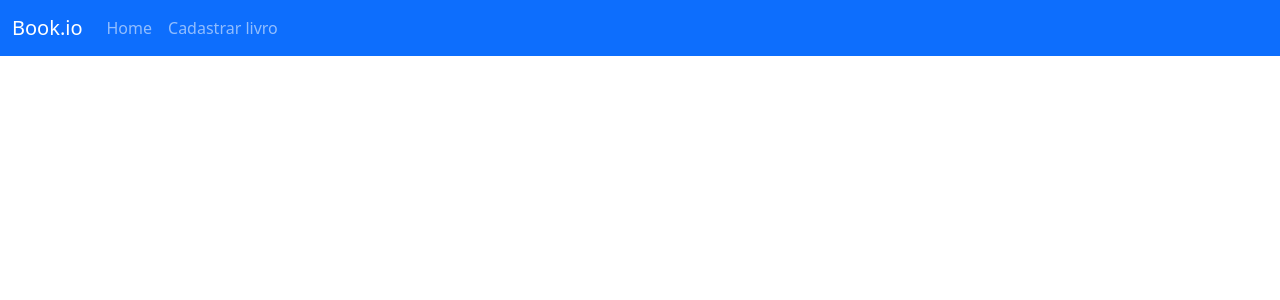
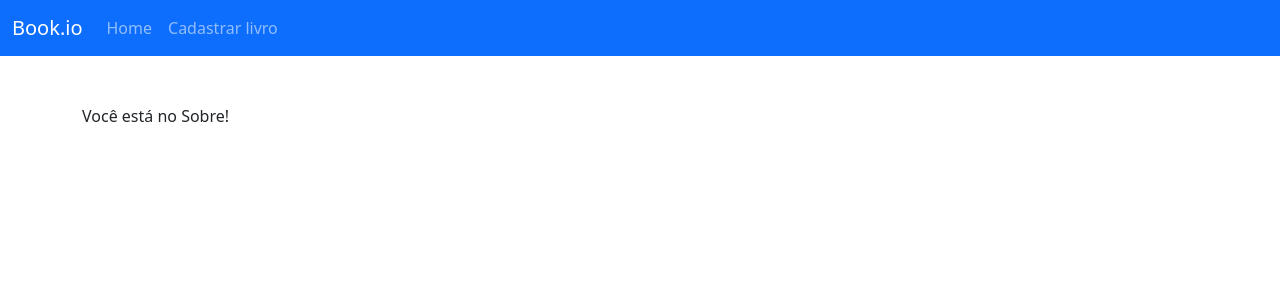
Before and after one commit to ironhack-sao-wdpt/68-crud-intro, a React (Create React App) app: page /about in a window 1280 px wide. Shown: the top 300 px of the page. Built offline with nearby package versions, Linux system fonts and the light colour scheme.

Commit message:
added new route

```diff
--- a/src/components/App.js
+++ b/src/components/App.js
@@ -8,6 +8,7 @@ import BookDetails from "../pages/BookDetails";
 import BookCreate from "../pages/BookCreate";
 import BookUpdate from "../pages/BookUpdate";
 import BookDelete from "../pages/BookDelete";
+import About from "../pages/About";
 
 // 1. Instalar json-server como dependência global:
 // Windows
@@ -35,6 +36,7 @@ function App() {
           <Route path="/book/create" element={<BookCreate />} />
           <Route path="/book/update/:id" element={<BookUpdate />} />
           <Route path="/book/delete/:id" element={<BookDelete />} />
+          <Route path="/about" element={<About />} />
         </Routes>
       </div>
     </div>
--- /dev/null
+++ b/src/pages/About.js
@@ -0,0 +1,5 @@
+function About() {
+  return <div>Você está no Sobre!</div>;
+}
+
+export default About;
```
